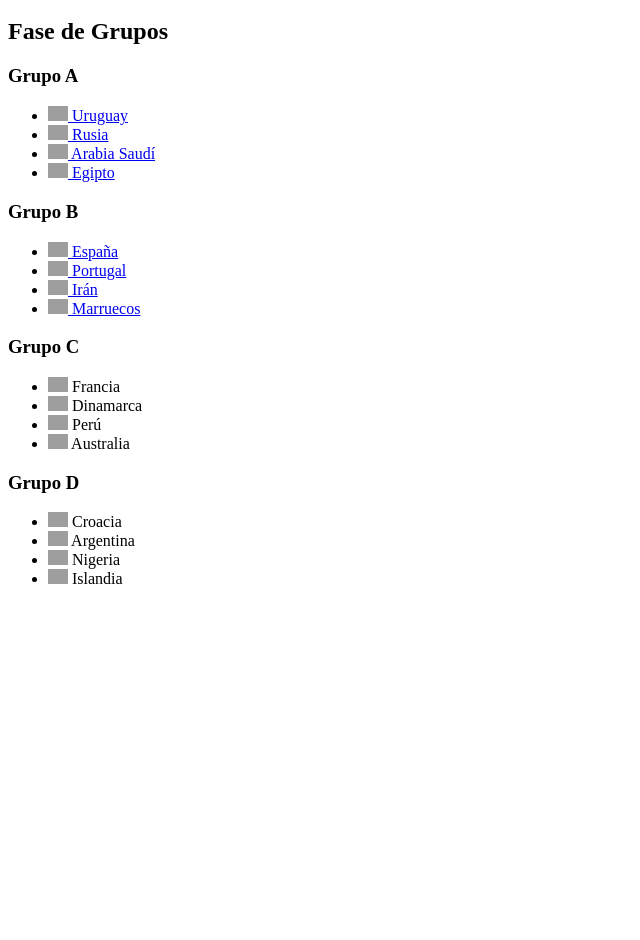
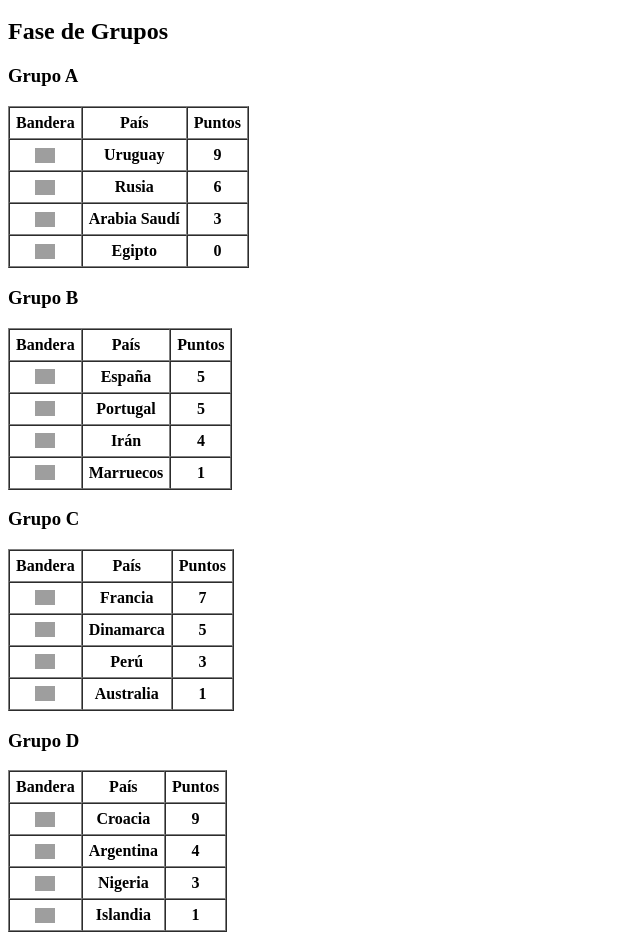
Before and after one commit to PlanetaPluton/codigo-16, a plain HTML site: page semana1/mundial.html in a window 1280 px wide. Shown: the part 48-988 px from the top of the page, without its empty margins (0-640 px from the left). Before the commit the page ends 800 px from the top, so only its background shows below. Drawn offline with Linux system fonts and the light colour scheme; grey boxes are pictures that could not be loaded.

Commit message:
formularios-html

```diff
--- a/semana1/mundial.html
+++ b/semana1/mundial.html
@@ -6,64 +6,128 @@
         <h1>Mundial de Rusia 2018</h1>
         <h2>Fase de Grupos</h2>
         <h3>Grupo A</h3>
-        <ul>
-            <li>
-                <a href="https://www.auf.org.uy/" target="_black">
-                <img src="https://flagicons.lipis.dev/flags/4x3/uy.svg" width="20px"> Uruguay
-                </a>
-            </li>
-            <li>
-                <a href="https://www.rfs.ru/" target="_black">
-                <img src="https://flagicons.lipis.dev/flags/4x3/ru.svg" width="20px"> Rusia
-                </a>
-            </li>
-            <li>
-                <a href="https://www.saff.com.sa/" target="_black">
-                <img src="https://as01.epimg.net/img/comunes/fotos/fichas/paises/svg/ksa.svg" width="20px"> Arabia Saudí
-                </a>
-            </li>
-            <li>
-                <a href="https://www.efa.com.eg/" target="_black">
-                <img src="https://as01.epimg.net/img/comunes/fotos/fichas/paises/svg/egy.svg" width="20px"> Egipto
-                </a>
-            </li>
-        </ul>
+        <table border="1" cellpadding="6" cellspacing="0">
+            <tr>
+                <th>Bandera</th>
+                <th>País</th>
+                <th>Puntos</th>
+            </tr>
+            <tr>
+
+                <th><a href="https://www.auf.org.uy/" target="_black">
+                <img src="https://flagicons.lipis.dev/flags/4x3/uy.svg" width="20px"></a></th>
+                <th>Uruguay</th>
+                <th>9</th>
+
+            </tr>
+            <tr>
+                <th><a href="https://www.rfs.ru/" target="_black">
+                <img src="https://flagicons.lipis.dev/flags/4x3/ru.svg" width="20px"></a></th>
+                <th>Rusia</th>
+                <th>6</th>
+            </tr>
+            <tr>
+                <th><a href="https://www.saff.com.sa/" target="_black">
+                <img src="https://as01.epimg.net/img/comunes/fotos/fichas/paises/svg/ksa.svg" width="20px"></th></a>
+                <th>Arabia Saudí</th>
+                <th>3</th>
+
+            </tr>
+            <tr>
+                <th><a href="https://www.efa.com.eg/" target="_black">
+                <img src="https://as01.epimg.net/img/comunes/fotos/fichas/paises/svg/egy.svg" width="20px"></th></a>
+                <th>Egipto</th>
+                <th>0</th>
+
+            </tr>
+        </table>
         <h3>Grupo B</h3>
-        <ul>
-            <li>
-                <a href="https://www.rfef.es/" target="_black">
-                <img src="https://as01.epimg.net/img/comunes/fotos/fichas/paises/svg/esp.svg" width="20px"> España</li>
-                </a>
-            <li>
-                <a href="https://www.fpf.pt/" target="_black">
-                <img src="https://as01.epimg.net/img/comunes/fotos/fichas/paises/svg/por.svg" width="20px"> Portugal</li>
-                </a>
-            <!-- www.fpf.pt -->
-            <li>
-                <a href="https://www.ffiri.ir/" target="_black">
-                <img src="https://as01.epimg.net/img/comunes/fotos/fichas/paises/svg/iri.svg" width="20px"> Irán</li>
-                </a>
-            <!--www.ffiri.ir  -->
-            <li>
-                <a href="https://www.frmf.ma/" target="_black">
-                <img src="https://as01.epimg.net/img/comunes/fotos/fichas/paises/svg/mar.svg" width="20px"> Marruecos</li>
-                </a>
-            <!-- www.frmf.ma -->
-        </ul>
+        <table border="1" cellpadding="6" cellspacing="0">
+            <tr>
+                <th>Bandera</th>
+                <th>País</th>
+                <th>Puntos</th>
+            </tr>
+            <tr>
+                <th><a href="https://www.rfef.es/" target="_black">
+                <img src="https://as01.epimg.net/img/comunes/fotos/fichas/paises/svg/esp.svg" width="20px"></a></th>
+                <th>España</th>
+                <th>5</th>
+            <tr>
+                <th><a href="https://www.fpf.pt/" target="_black">
+                <img src="https://as01.epimg.net/img/comunes/fotos/fichas/paises/svg/por.svg" width="20px"></a></th>
+                <th>Portugal</th>
+                <th>5</th>
+            <tr>
+                <th><a href="https://www.ffiri.ir/" target="_black">
+                <img src="https://as01.epimg.net/img/comunes/fotos/fichas/paises/svg/iri.svg" width="20px"></a></th>
+                <th>Irán</th>
+                <th>4</th>
+            <tr>
+                <th><a href="https://www.frmf.ma/" target="_black">
+                <img src="https://as01.epimg.net/img/comunes/fotos/fichas/paises/svg/mar.svg" width="20px"></a></th>
+                <th>Marruecos</th>
+                <th>1</th>
+        </table>
         <h3>Grupo C</h3>
-        <ul>
-            <li><img src="https://as01.epimg.net/img/comunes/fotos/fichas/paises/svg/fra.svg" width="20px"> Francia</li>
-            <li><img src="https://as01.epimg.net/img/comunes/fotos/fichas/paises/svg/den.svg" width="20px"> Dinamarca</li>
-            <li><img src="https://as01.epimg.net/img/comunes/fotos/fichas/paises/svg/per.svg" width="20px"> Perú</li>
-            <li><img src="https://as01.epimg.net/img/comunes/fotos/fichas/paises/svg/aus.svg" width="20px"> Australia</li>
-        </ul>
+        <table border="1" cellpadding="6" cellspacing="0">
+            <tr>
+                <th>Bandera</th>
+                <th>País</th>
+                <th>Puntos</th>
+            </tr>
+            <tr>
+                <th><a href="https://www.fff.fr/" target="_black">
+                <img src="https://as01.epimg.net/img/comunes/fotos/fichas/paises/svg/fra.svg" width="20px"></a></th>
+                <th>Francia</th>
+                <th>7</th>
+            <tr>
+
+                <th><a href="https://www.dbu.dk/" target="_black">
+                    <img src="https://as01.epimg.net/img/comunes/fotos/fichas/paises/svg/den.svg" width="20px"></a></th>
+                <th>Dinamarca</th>
+                <th>5</th>
+            <tr>
+
+                <th><a href="https://fpf.org.pe/" target="_black">
+                    <img src="https://as01.epimg.net/img/comunes/fotos/fichas/paises/svg/per.svg" width="20px"></a></th>
+                <th>Perú</th>
+                <th>3</th>
+            <tr>
+
+                <th><a href="https://www.footballaustralia.com.au/" target="_black">
+                    <img src="https://as01.epimg.net/img/comunes/fotos/fichas/paises/svg/aus.svg" width="20px"></a></th>
+                <th>Australia</th>
+                <th>1</th>
+        </table>
         <h3>Grupo D</h3>
-        <ul>
-            <li><img src="https://as01.epimg.net/img/comunes/fotos/fichas/paises/svg/cro.svg" width="20px"> Croacia</li>
-            <li><img src="https://as01.epimg.net/img/comunes/fotos/fichas/paises/svg/arg.svg" width="20px"> Argentina</li>
-            <li><img src="https://as01.epimg.net/img/comunes/fotos/fichas/paises/svg/ngr.svg" width="20px"> Nigeria</li>
-            <li><img src="https://as01.epimg.net/img/comunes/fotos/fichas/paises/svg/isl.svg" width="20px"> Islandia</li>
-        </ul>
+        <table border="1" cellpadding="6" cellspacing="0">
+            <tr>
+                <th>Bandera</th>
+                <th>País</th>
+                <th>Puntos</th>
+            </tr>
+            <tr>
+                <th><a href="https://hns-cff.hr/" target="_black">
+                    <img src="https://as01.epimg.net/img/comunes/fotos/fichas/paises/svg/cro.svg" width="20px"></a></th>
+                <th>Croacia</th>
+                <th>9</th>
+            <tr>
+                <th><a href="https://www.afa.com.ar/es/" target="_black">
+                    <img src="https://as01.epimg.net/img/comunes/fotos/fichas/paises/svg/arg.svg" width="20px"></a></th>
+                <th>Argentina</th>
+                <th>4</th>
+            <tr>
+                <th><a href="https://live.thenff.com/" target="_black">
+                    <img src="https://as01.epimg.net/img/comunes/fotos/fichas/paises/svg/ngr.svg" width="20px"></a></th>
+                <th>Nigeria</th>
+                <th>3</th>
+            <tr>
+                <th><a href="https://www.ksi.is/" target="_black">
+                    <img src="https://as01.epimg.net/img/comunes/fotos/fichas/paises/svg/isl.svg" width="20px"></a></th>
+                <th>Islandia</th>
+                <th>1</th>
+        </table>
 
     </body>
 </html>
```
Also changed, not shown: semana1/registro.html (added, +73 -0 lines), semana1/tablas.html (added, +42 -0 lines).
